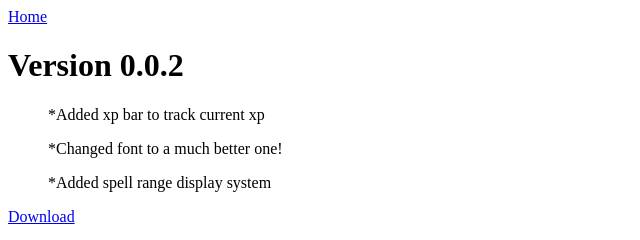
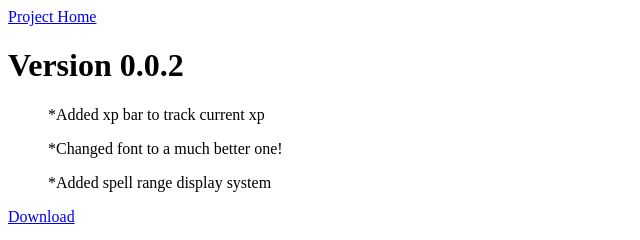
Before and after one commit to JadenHoenes/Eta, a plain HTML site: page docs/versions/index.html in a window 1280 px wide. Shown: the top 240 px of the page, 0-640 px from the left. Drawn offline with Linux system fonts and the light colour scheme.

Commit message:
Update index.html

```diff
--- a/docs/versions/index.html
+++ b/docs/versions/index.html
@@ -3,7 +3,7 @@
     <title>eta - versions</title>
   </head>
   <body>
-    <a href="../index.html">Home</a>
+    <a href="../index.html">Project Home</a>
     <h1>Version 0.0.2</h1>
     <ul>
       <p>*Added xp bar to track current xp</p>
```
